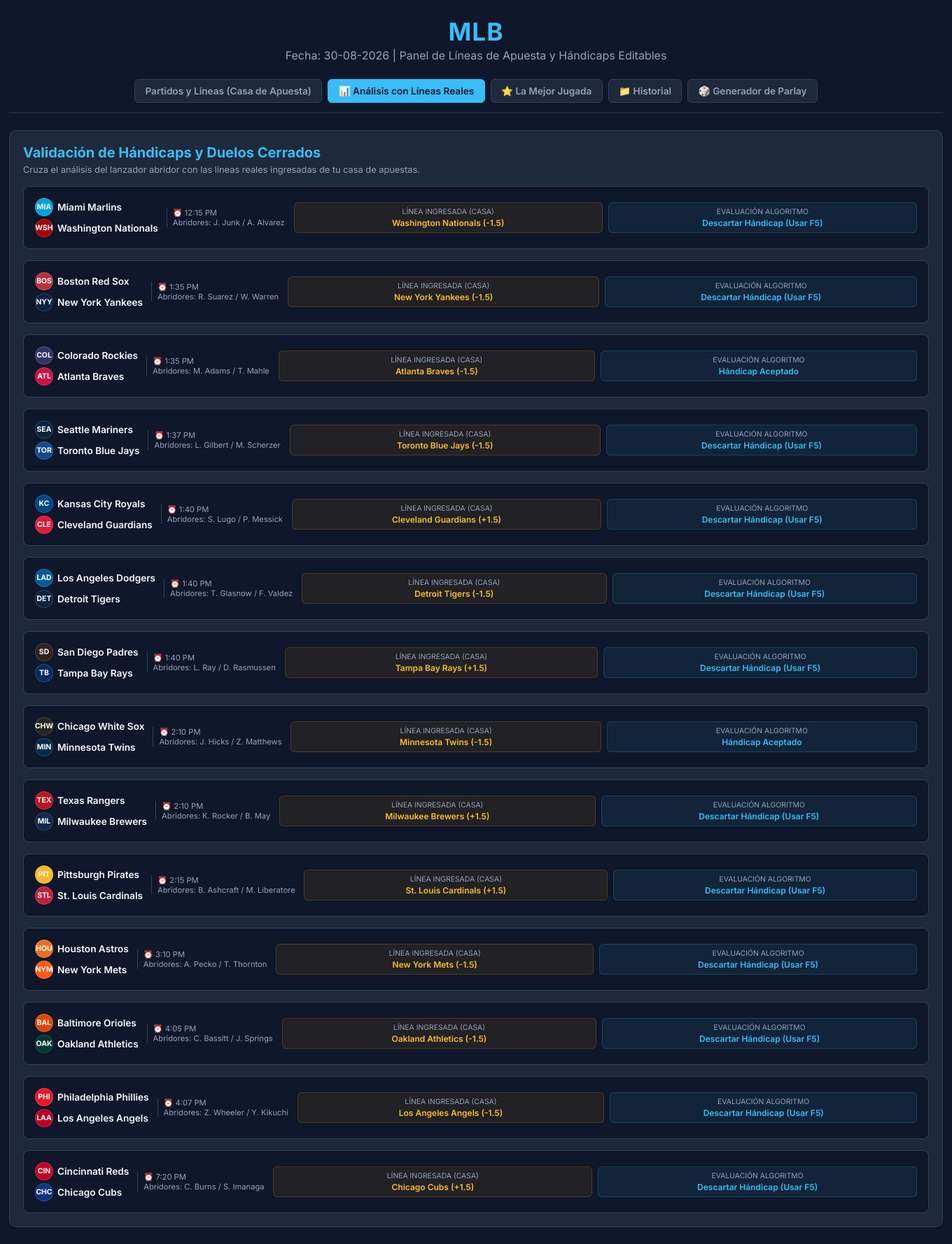
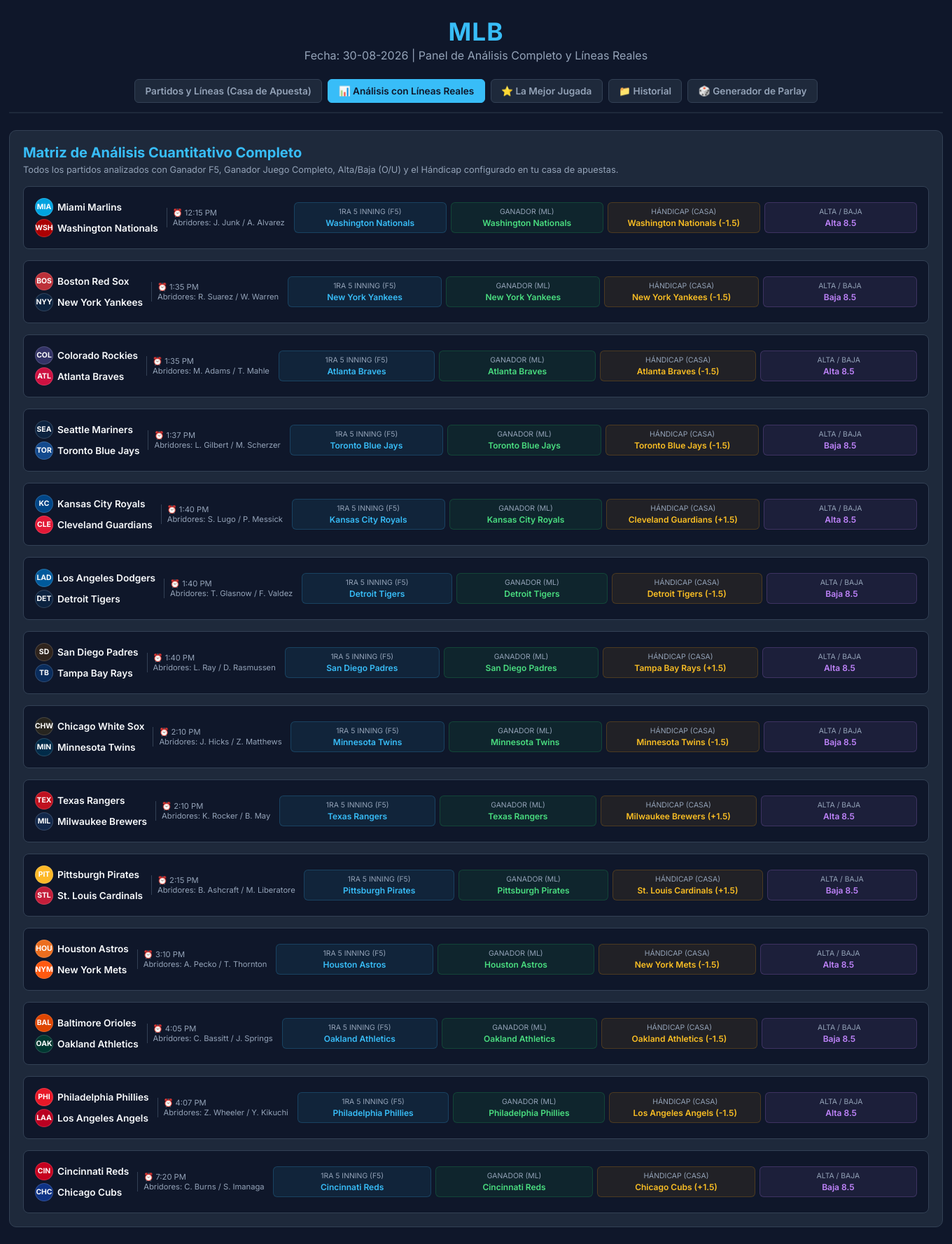
Before and after one commit to angelsanoja1230-ui/mlb-analyzer, a Flask app: page / in a window 1360 px wide, after a click on "📊 Análisis con Líneas Reales". Shown: the whole page at 70% size. Run offline with Flask 3, Linux system fonts and the light colour scheme.

Commit message:
Update index.html

```diff
--- a/templates/index.html
+++ b/templates/index.html
@@ -3,7 +3,7 @@
 <head>
     <meta charset="UTF-8">
     <meta name="viewport" content="width=device-width, initial-scale=1.0">
-    <title>MLB - Pronóstico Cuantitativo y Líneas Reales de Apuestas</title>
+    <title>MLB - Análisis Cuantitativo Completo y Líneas Reales</title>
     <link href="https://fonts.googleapis.com/css2?family=Inter:wght@400;500;600;700&display=swap" rel="stylesheet">
     <style>
         * {
@@ -163,7 +163,6 @@
             font-size: 0.9rem;
         }
 
-        /* SECCIÓN DE HÁNDICAPS (APUESTAS) */
         .handicap-box {
             background-color: #0f172a;
             border: 1px solid #334155;
@@ -294,9 +293,10 @@
             font-weight: 600;
         }
 
+        .pill-f5 { color: #38bdf8; background-color: rgba(56, 189, 248, 0.08); border-color: rgba(56, 189, 248, 0.2); }
+        .pill-ml { color: #4ade80; background-color: rgba(34, 197, 94, 0.08); border-color: rgba(34, 197, 94, 0.2); }
         .pill-rl { color: #fbbf24; background-color: rgba(245, 158, 11, 0.08); border-color: rgba(245, 158, 11, 0.2); }
-        .pill-f5 { color: #38bdf8; background-color: rgba(56, 189, 248, 0.08); border-color: rgba(56, 189, 248, 0.2); }
-        .pill-total { color: #4ade80; background-color: rgba(34, 197, 94, 0.08); border-color: rgba(34, 197, 94, 0.2); }
+        .pill-ou { color: #c084fc; background-color: rgba(192, 132, 252, 0.08); border-color: rgba(192, 132, 252, 0.2); }
 
         .highlights-grid {
             display: grid;
@@ -401,7 +401,7 @@
     <div class="container">
         <header>
             <h1>MLB</h1>
-            <p>Fecha: <span id="current-date-label">30-08-2026</span> | Panel de Líneas de Apuesta y Hándicaps Editables</p>
+            <p>Fecha: <span id="current-date-label">30-08-2026</span> | Panel de Análisis Completo y Líneas Reales</p>
         </header>
 
         <div class="tabs-nav">
@@ -415,17 +415,17 @@
         <!-- PESTAÑA 1: PARTIDOS Y CAPTURA MANUAL DE LÍNEAS -->
         <div id="matches-tab" class="tab-content active">
             <div style="display: flex; justify-content: space-between; align-items: center; flex-wrap: wrap; margin-bottom: 1rem;">
-                <p style="color: #94a3b8; font-size: 0.85rem;">Ingresa el hándicap actual de tu casa de apuestas (ej. -1.5, +1.5, +0.5, etc.) para cada equipo y guarda los cambios.</p>
+                <p style="color: #94a3b8; font-size: 0.85rem;">Ingresa el hándicap actual de tu casa de apuestas (ej. -1.5, +1.5, etc.) para cada equipo y guarda los cambios.</p>
                 <button class="btn-sync" onclick="saveCustomLines()">💾 Guardar Líneas Ingresadas</button>
             </div>
             <div class="matches-grid" id="matches-cards-container"></div>
         </div>
 
-        <!-- PESTAÑA 2: MATRIZ DE ANÁLISIS -->
+        <!-- PESTAÑA 2: MATRIZ DE ANÁLISIS CON LÍNEAS REALES -->
         <div id="matrix-tab" class="tab-content">
             <div class="trends-container">
-                <h2 style="color: #38bdf8; font-size: 1.25rem; margin-bottom: 0.3rem;">Validación de Hándicaps y Duelos Cerrados</h2>
-                <p style="color: #94a3b8; font-size: 0.8rem; margin-bottom: 0.5rem;">Cruza el análisis del lanzador abridor con las líneas reales ingresadas de tu casa de apuestas.</p>
+                <h2 style="color: #38bdf8; font-size: 1.25rem; margin-bottom: 0.3rem;">Matriz de Análisis Cuantitativo Completo</h2>
+                <p style="color: #94a3b8; font-size: 0.8rem; margin-bottom: 0.5rem;">Todos los partidos analizados con Ganador F5, Ganador Juego Completo, Alta/Baja (O/U) y el Hándicap configurado en tu casa de apuestas.</p>
                 <div class="trends-list" id="trends-list-container"></div>
             </div>
         </div>
@@ -434,7 +434,7 @@
         <div id="best-play-tab" class="tab-content">
             <div class="trends-container">
                 <h2 style="color: #38bdf8; font-size: 1.25rem; margin-bottom: 0.3rem;">⭐ Selección Óptima por Partido</h2>
-                <p style="color: #94a3b8; font-size: 0.8rem; margin-bottom: 1rem;">Si el duelo de abridores es disparejo, descarta el hándicap y prioriza F5 o Ganador directo. Si es cerrado, se evalúa el hándicap ingresado.</p>
+                <p style="color: #94a3b8; font-size: 0.8rem; margin-bottom: 1rem;">Evaluación integral entre hándicap real de casa, F5 y ganador para maximizar aciertos.</p>
                 <div class="matches-grid" id="best-plays-cards-container"></div>
             </div>
         </div>
@@ -445,7 +445,7 @@
                 <div style="display: flex; justify-content: space-between; align-items: center; margin-bottom: 1rem; flex-wrap: wrap; gap: 10px;">
                     <div>
                         <h2 style="color: #38bdf8; font-size: 1.25rem; margin-bottom: 0.2rem;">Historial de Pronósticos y Tracking</h2>
-                        <p style="color: #94a3b8; font-size: 0.8rem;">Registro de selecciones con tus líneas personalizadas.</p>
+                        <p style="color: #94a3b8; font-size: 0.8rem;">Registro de selecciones guardadas.</p>
                     </div>
                     <button onclick="clearHistory()" style="background-color: #ef4444; color: #fff; border: none; padding: 0.4rem 0.8rem; border-radius: 6px; font-size: 0.8rem; cursor: pointer;">Limpiar Historial</button>
                 </div>
@@ -459,7 +459,7 @@
         <div id="parlay-tab" class="tab-content">
             <div class="parlay-container">
                 <h2 style="color: #38bdf8; font-size: 1.25rem; margin-bottom: 0.3rem;">🎲 Generador Automático Multimercado</h2>
-                <p style="color: #94a3b8; font-size: 0.8rem; margin-bottom: 1.2rem;">Construye parlays limpios utilizando las líneas reales guardadas.</p>
+                <p style="color: #94a3b8; font-size: 0.8rem; margin-bottom: 1.2rem;">Construye parlays utilizando todos los mercados analizados.</p>
 
                 <div class="highlights-grid">
                     <div class="highlight-banner">
@@ -467,7 +467,7 @@
                         <div class="pick-content" id="best-f5-text">Calculando...</div>
                     </div>
                     <div class="highlight-banner" style="border-color: #fbbf24; background: linear-gradient(135deg, rgba(245, 158, 11, 0.15), rgba(217, 119, 6, 0.05));">
-                        <h4 style="color: #fbbf24;">📐 Hándicap Casa de Apuesta</h4>
+                        <h4 style="color: #fbbf24;">📐 Mejor Hándicap / Run Line</h4>
                         <div class="pick-content" id="best-handicap-text">Calculando...</div>
                     </div>
                 </div>
@@ -552,7 +552,6 @@
             if(tabId === 'history-tab') renderHistory();
         }
 
-        // Obtener líneas guardadas en localStorage o usar defaults
         function getSavedLines() {
             return JSON.parse(localStorage.getItem('mlb_custom_lines') || '{}');
         }
@@ -565,7 +564,7 @@
                 saved[m.id] = { team: hTeamVal, line: hLineVal };
             });
             localStorage.setItem('mlb_custom_lines', JSON.stringify(saved));
-            alert("¡Líneas y hándicaps de la casa de apuesta guardados correctamente!");
+            alert("¡Líneas y hándicaps de la casa de apuesta guardados y aplicados al análisis!");
             processApp();
         }
 
@@ -630,32 +629,17 @@
             let bestPlaysHTML = '';
             let allAvailablePicks = [];
 
-            BASE_MATCHES.forEach((m) => {
+            BASE_MATCHES.forEach((m, idx) => {
                 let custom = savedLines[m.id] || { team: m.home, line: m.defaultHcap };
-                let oddsDiff = Math.abs(m.homeOdds - m.awayOdds);
-                let isMatchClose = oddsDiff < 0.15; // Duelo cerrado si cuotas son muy parejas
 
-                // Análisis cuantitativo para decidir si tomar el hándicap o ir por F5 / Ganador
-                let homeProb = Math.round((1 / m.homeOdds) * 100);
-                let awayProb = Math.round((1 / m.awayOdds) * 100);
-                let favTeam = m.homeOdds < m.awayOdds ? m.home : m.away;
+                // Generar datos cuantitativos consistentes para todos los partidos
+                let f5Winner = m.homeOdds < m.awayOdds ? m.home : m.away;
+                let mlWinner = m.homeOdds < m.awayOdds ? m.home : m.away;
+                let ouLine = (idx % 2 === 0) ? "Alta 8.5" : "Baja 8.5";
+                let handicapText = `${custom.team} (${custom.line})`;
 
-                let optimalPickText = "";
-                let confidence = 0;
-                let reason = "";
-
-                if (isMatchClose) {
-                    // Duelo muy cerrado: EL HÁNDICAP ES VÁLIDO Y RECOMENDABLE
-                    optimalPickText = `${custom.team} (${custom.line})`;
-                    confidence = 78;
-                    reason = "⚖️ Duelo Cerrado: Se respeta y valida el hándicap de la casa.";
-                } else {
-                    // Duelo disparejo: El algoritmo decide NO tomar el hándicap automático de 1.5 y prefiere F5 o Ganador directo
-                    let bestMlTeam = m.homeOdds < m.awayOdds ? m.home : m.away;
-                    optimalPickText = `Ganador F5 o ML: ${bestMlTeam}`;
-                    confidence = 85;
-                    reason = "⚡ Duelo Desnivelado: Se descarta el hándicap de 1.5; se prioriza F5 / ML seguro.";
-                }
+                // Determinar la mejor jugada entre las opciones
+                let bestOption = handicapText;
 
                 trendsHTML += `
                 <div class="trend-card">
@@ -669,14 +653,22 @@
                             <div>Abridores: ${m.starter_away} / ${m.starter_home}</div>
                         </div>
                     </div>
-                    <div style="display: flex; gap: 8px; flex: 1; flex-wrap: wrap;">
-                        <div class="market-pill pill-rl" style="flex: 1; min-width: 140px;">
-                            <span class="market-pill-label">Línea Ingresada (Casa)</span>
-                            <span class="market-pill-value">${custom.team} (${custom.line})</span>
+                    <div style="display: flex; gap: 6px; flex: 2; flex-wrap: wrap;">
+                        <div class="market-pill pill-f5" style="flex: 1; min-width: 90px;">
+                            <span class="market-pill-label">1ra 5 Inning (F5)</span>
+                            <span class="market-pill-value">${f5Winner}</span>
                         </div>
-                        <div class="market-pill pill-f5" style="flex: 1; min-width: 140px;">
-                            <span class="market-pill-label">Evaluación Algoritmo</span>
-                            <span class="market-pill-value">${isMatchClose ? "Hándicap Aceptado" : "Descartar Hándicap (Usar F5)"}</span>
+                        <div class="market-pill pill-ml" style="flex: 1; min-width: 90px;">
+                            <span class="market-pill-label">Ganador (ML)</span>
+                            <span class="market-pill-value">${mlWinner}</span>
+                        </div>
+                        <div class="market-pill pill-rl" style="flex: 1; min-width: 110px;">
+                            <span class="market-pill-label">Hándicap (Casa)</span>
+                            <span class="market-pill-value">${handicapText}</span>
+                        </div>
+                        <div class="market-pill pill-ou" style="flex: 1; min-width: 80px;">
+                            <span class="market-pill-label">Alta / Baja</span>
+                            <span class="market-pill-value">${ouLine}</span>
                         </div>
                     </div>
                 </div>`;
@@ -685,7 +677,7 @@
                     <div class="match-card" style="border-left: 4px solid #38bdf8;">
                         <div class="match-header">
                             <span>${m.time} EST</span>
-                            <span>⭐ Análisis de Línea</span>
+                            <span>⭐ Mejor Jugada</span>
                         </div>
                         <div class="teams-container">
                             <div class="team">
@@ -699,22 +691,22 @@
                             </div>
                         </div>
                         <div style="background-color: #0f172a; padding: 0.8rem; border-radius: 6px; text-align: center; margin-bottom: 0.8rem;">
-                            <span style="font-size: 0.75rem; color: #94a3b8; display: block; margin-bottom: 2px;">JUGADA RECOMENDADA SEGÚN ABRIDORES</span>
-                            <strong style="font-size: 0.95rem; color: #38bdf8;">${optimalPickText}</strong>
-                            <div style="font-size: 0.72rem; color: #4ade80; margin-top: 4px;">${reason}</div>
+                            <span style="font-size: 0.75rem; color: #94a3b8; display: block; margin-bottom: 2px;">SELECCIÓN PRINCIPAL (HÁNDICAP / F5)</span>
+                            <strong style="font-size: 0.95rem; color: #38bdf8;">${bestOption}</strong>
                         </div>
-                        <button class="btn-action" onclick="saveSpecificPlay('${encodeURIComponent(`${m.away} @ ${m.home} → ${optimalPickText}`)}')">Guardar en Historial</button>
+                        <button class="btn-action" onclick="saveSpecificPlay('${encodeURIComponent(`${m.away} @ ${m.home} → ${bestOption}`)}')">Guardar en Historial</button>
                     </div>
                 `;
 
-                allAvailablePicks.push({ match: `${m.away} @ ${m.home}`, desc: optimalPickText, prob: confidence });
+                allAvailablePicks.push({ match: `${m.away} @ ${m.home}`, desc: bestOption, f5: f5Winner, ou: ouLine });
             });
 
             trendsContainer.innerHTML = trendsHTML;
             bestPlaysContainer.innerHTML = bestPlaysHTML;
 
-            document.getElementById('best-f5-text').innerText = `${BASE_MATCHES[0].home} Ganador F5 (84%)`;
-            document.getElementById('best-handicap-text').innerText = `${savedLines[1]?.team || BASE_MATCHES[1].home} (${savedLines[1]?.line || '-1.5'})`;
+            document.getElementById('best-f5-text').innerText = `${BASE_MATCHES[0].home} (F5)`;
+            let firstCustom = savedLines[1] || { team: BASE_MATCHES[1].home, line: '-1.5' };
+            document.getElementById('best-handicap-text').innerText = `${firstCustom.team} (${firstCustom.line})`;
 
             buildAutoParlays(allAvailablePicks);
             autoSaveTodayHistory(allAvailablePicks.length);
@@ -765,7 +757,7 @@
                 history.push({
                     date: CURRENT_DATE,
                     timestamp: "Sistema",
-                    play: `Jornada sincronizada con líneas reales de casa de apuesta (${count} partidos).`,
+                    play: `Jornada sincronizada con análisis completo y líneas reales (${count} partidos).`,
                     status: "Sincronizado"
                 });
                 localStorage.setItem('mlb_bet_history', JSON.stringify(history));
```
